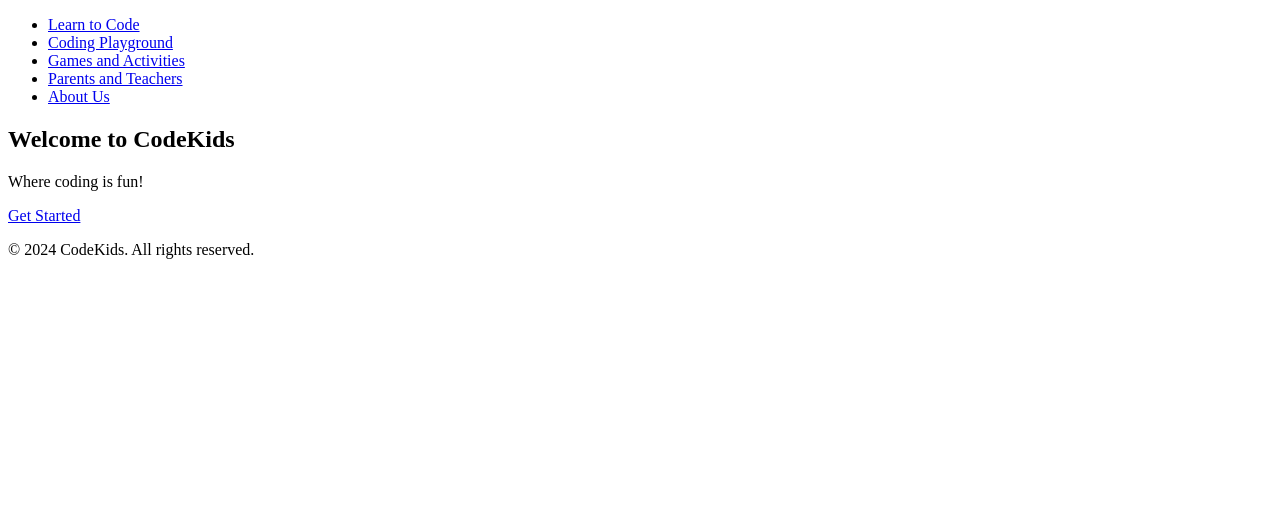
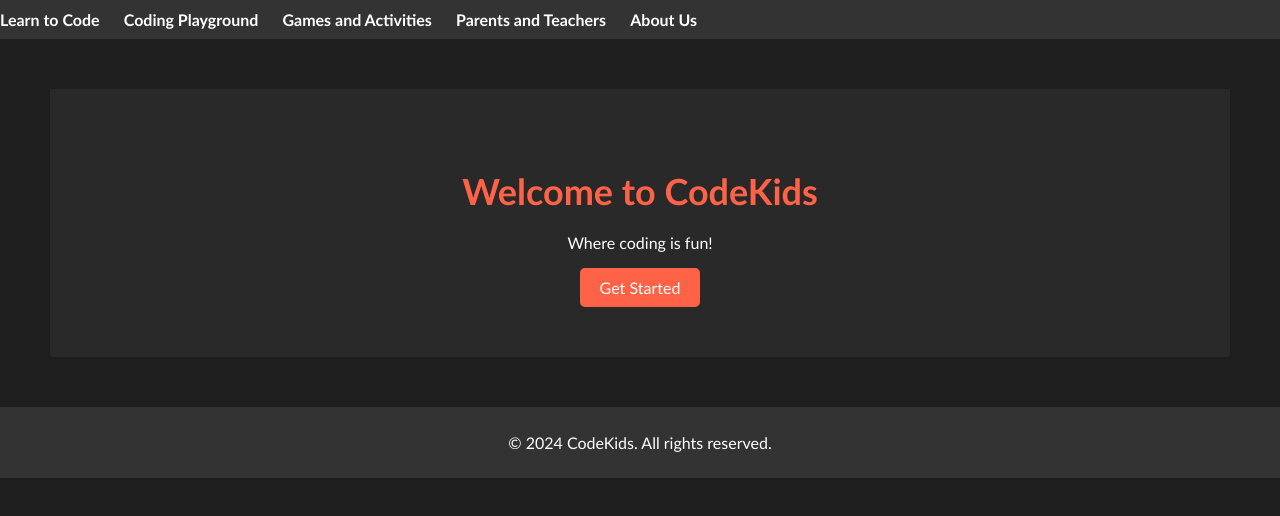
Before and after one commit to Jennaicode/Test-website-repository, a plain HTML site: page index.html in a window 1280 px wide. Drawn offline with Linux system fonts and the light colour scheme.

Commit message:
Now this is working. Right??

```diff
--- a/index.html
+++ b/index.html
@@ -4,7 +4,8 @@
     <meta charset="UTF-8">
     <meta name="viewport" content="width=device-width, initial-scale=1.0">
     <title>CodeKids</title>
-    <link rel="stylesheet" href="styles.css">
+    <link rel="stylesheet" href="style.css">
+  <script src="script.js"></script>
 </head>
 <body>
     <header>
@@ -15,11 +16,11 @@
                 <div class="menu-line"></div>
             </div>
             <ul class="nav-links" id="navLinks">
-                <li><a href="#learn">Learn to Code</a></li>
-                <li><a href="#playground">Coding Playground</a></li>
-                <li><a href="#games">Games and Activities</a></li>
-                <li><a href="#parents">Parents and Teachers</a></li>
-                <li><a href="#about">About Us</a></li>
+                <li><a href="https://www.youtube.com/watch?v=Kjwm7VOHVGM&themeRefresh=1">Learn to Code</a></li>
+                <li><a href="https://www.youtube.com/watch?v=Kjwm7VOHVGM&themeRefresh=1">Coding Playground</a></li>
+                <li><a href="https://www.youtube.com/watch?v=Kjwm7VOHVGM&themeRefresh=1">Games and Activities</a></li>
+                <li><a href="https://www.youtube.com/watch?v=Kjwm7VOHVGM&themeRefresh=1">Parents and Teachers</a></li>
+                <li><a href="https://www.youtube.com/watch?v=Kjwm7VOHVGM&themeRefresh=1">About Us</a></li>
             </ul>
         </nav>
     </header>
@@ -33,6 +34,6 @@
     <footer>
         <p>&copy; 2024 CodeKids. All rights reserved.</p>
     </footer>
-    <script src="scripts.js"></script>
+
 </body>
 </html>
```
